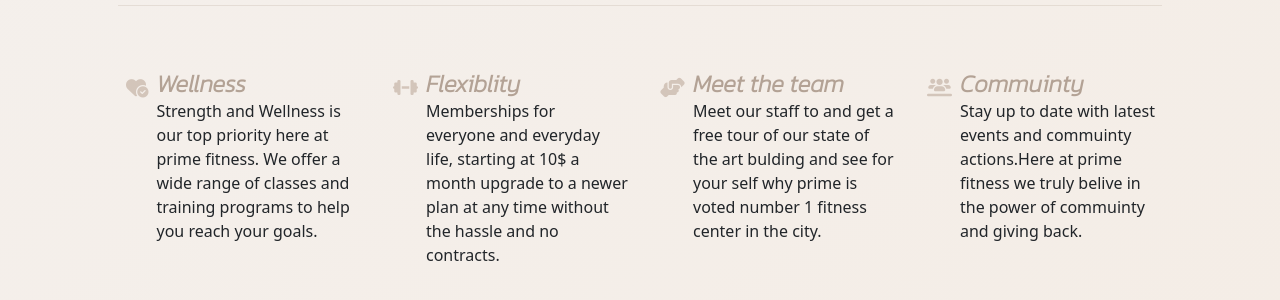
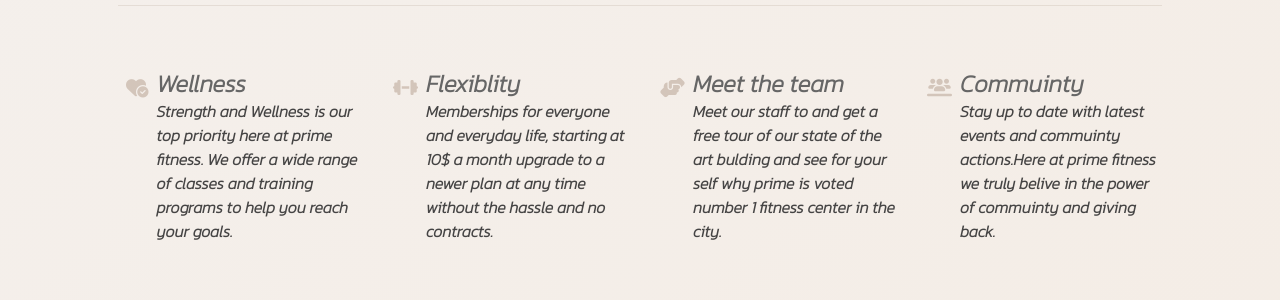
Before and after one commit to chrisroubideaux/prime-fitness, a Next.js app: page /members/Members in a window 1280 px wide. Shown: the part 3061-3361 px from the top of the page. Built offline with nearby package versions, Linux system fonts and the light colour scheme; no server answers.

Commit message:
updated UI

```diff
--- a/components/misc/Details.js
+++ b/components/misc/Details.js
@@ -16,7 +16,7 @@
 
             <div>
               <h4 className="fw-bold mb-0 fs-4">Wellness</h4>
-              <p className="">
+              <p className="par fw-bold">
                 Strength and Wellness is our top priority here at prime fitness.
                 We offer a wide range of classes and training programs to help
                 you reach your goals.
@@ -32,7 +32,7 @@
 
             <div>
               <h4 className="fw-bold mb-0 fs-4">Flexiblity</h4>
-              <p className="">
+              <p className="par fw-bold">
                 Memberships for everyone and everyday life, starting at 10$ a
                 month upgrade to a newer plan at any time without the hassle and
                 no contracts.
@@ -47,7 +47,7 @@
             ></i>
             <div>
               <h4 className="fw-bold mb-0">Meet the team </h4>
-              <p className="">
+              <p className="par fw-bold">
                 Meet our staff to and get a free tour of our state of the art
                 bulding and see for your self why prime is voted number 1
                 fitness center in the city.
@@ -62,7 +62,7 @@
             ></i>
             <div>
               <h4 className="fw-bold mb-0 fs-4">Commuinty</h4>
-              <p className="">
+              <p className="par fw-bold">
                 Stay up to date with latest events and commuinty actions.Here at
                 prime fitness we truly belive in the power of commuinty and
                 giving back.
--- a/components/misc/Features.js
+++ b/components/misc/Features.js
@@ -33,7 +33,7 @@
               <h2 className="display-6 fw-bold lh-5">
                 Where we help you achieve your fitness goals
               </h2>
-              <p className="fw-normal lh-3">
+              <p className=" par fw-normal lh-3">
                 Here at prime fitness we have a wide variety of classes and
                 Memberships to fit the schedule of everyday life. Stop in today
                 and see why we were voted number one fitness center in the city
--- a/styles/globals.css
+++ b/styles/globals.css
@@ -68,7 +68,8 @@
 }
 
 h4 {
-  color: #b3a295 ;
+
+  color: #666666;
   font-family: 'Kanit', sans-serif;
 }
 
@@ -90,7 +91,7 @@
 }
 
 .par {
-  color: #f1f2f2;
+  color: #454444;
   font-family: 'Kanit', sans-serif;
 }
 
```
